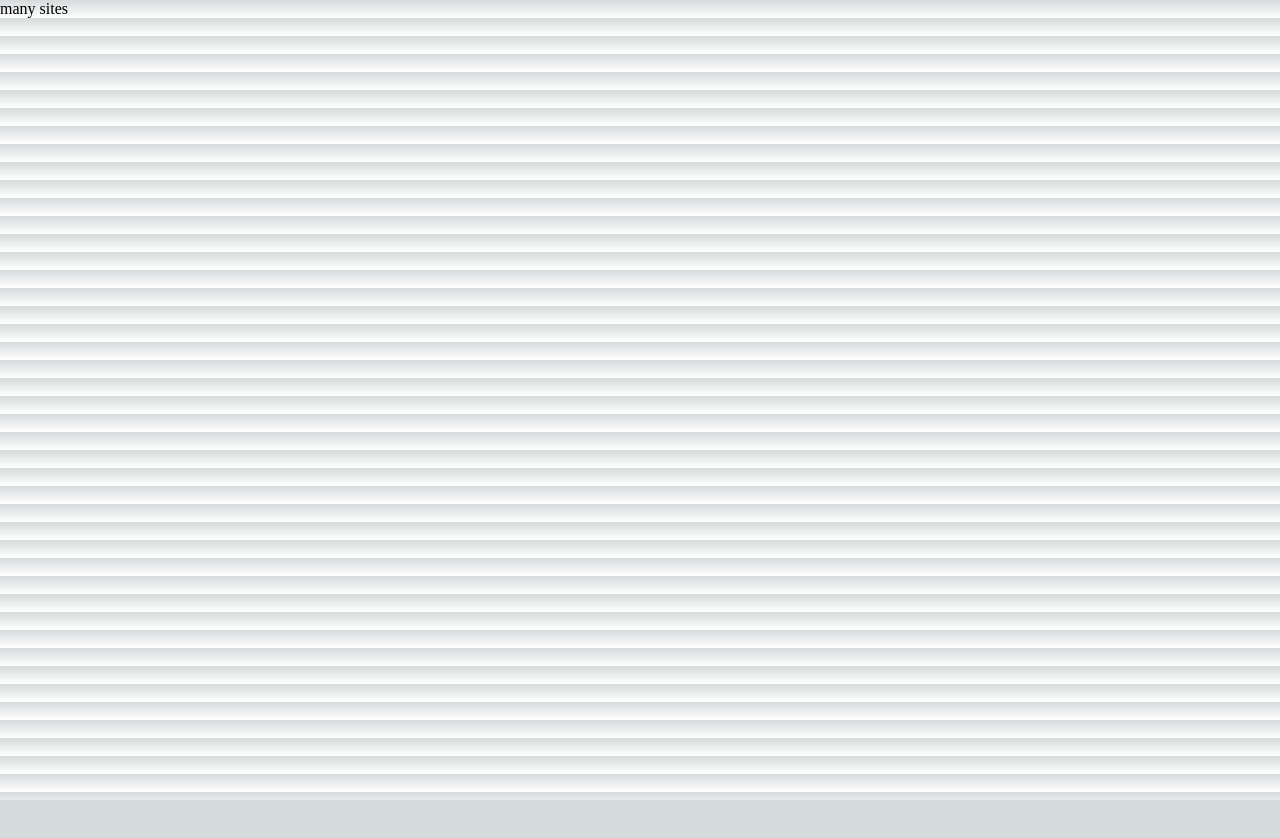
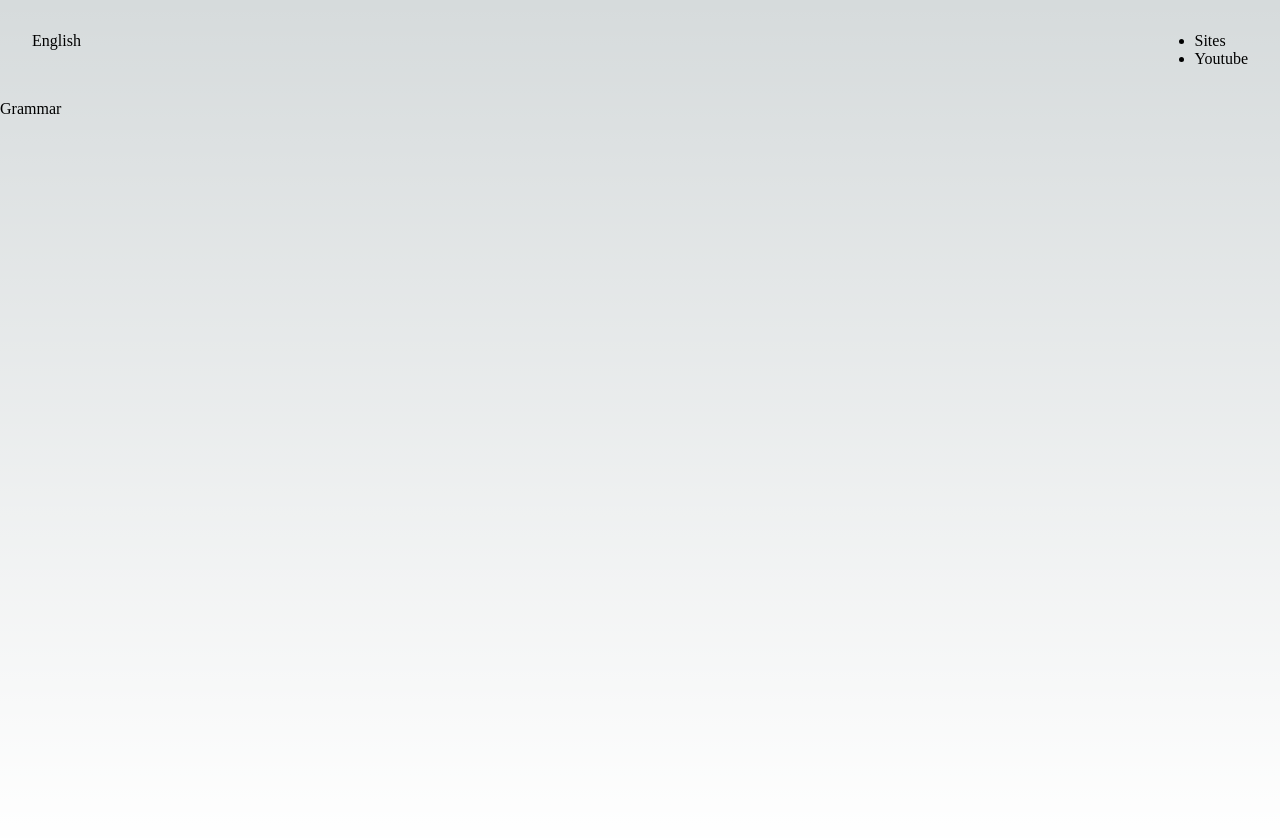
Before and after one commit to LunaGoodnight/english, a Next.js app: page /sites in a window 1280 px wide. Shown: the top 838 px of the page. Before the commit the page ends 800 px from the top, so only its background shows below. Built offline with nearby package versions, Linux system fonts and the light colour scheme.

Commit message:
[Update] routes

```diff
--- a/common/Header.tsx
+++ b/common/Header.tsx
@@ -8,7 +8,7 @@ export const Header = () => {
       <nav className={styles.nav}>
         <ul>
           <li>
-            <Link href="/sites/index">Sites</Link>
+            <Link href="/sites">Sites</Link>
           </li>
           <li>
             <Link href="/youtube">Youtube</Link>
--- /dev/null
+++ b/pages/sites.tsx
@@ -0,0 +1,13 @@
+import { Header } from "../common/Header";
+import { SiteNav } from "../common/SiteNav";
+
+export const sites = () => {
+  return (
+    <div>
+      <Header />
+      <SiteNav />
+    </div>
+  );
+};
+
+export default sites;
--- a/pages/sites/grammar.tsx
+++ b/pages/sites/grammar.tsx
@@ -1,10 +1,14 @@
 import React from "react";
 import { Header } from "../../common/Header";
+import { SiteNav } from "../../common/SiteNav";
 
 export const grammar = () => {
   return (
     <div>
       <Header />
+      <SiteNav />
     </div>
   );
 };
+
+export default grammar;
--- a/pages/sites/index.tsx
+++ /dev/null
@@ -1,5 +0,0 @@
-export const index = () => {
-  return <div>many sites</div>;
-};
-
-export default index;
--- a/styles/globals.css
+++ b/styles/globals.css
@@ -93,6 +93,7 @@ body {
       rgb(var(--background-end-rgb))
     )
     rgb(var(--background-start-rgb));
+  min-height: 53rem;
 }
 
 a {
```
